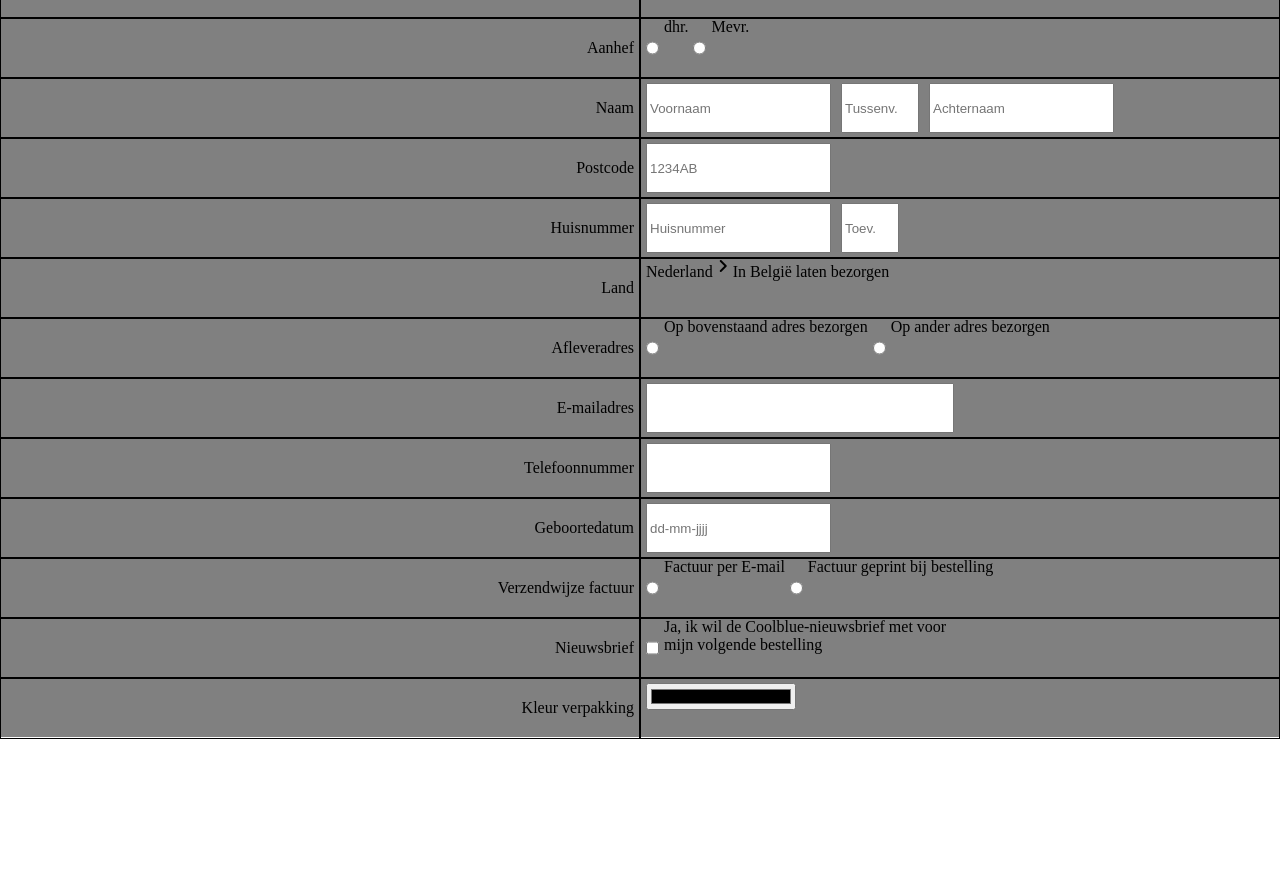
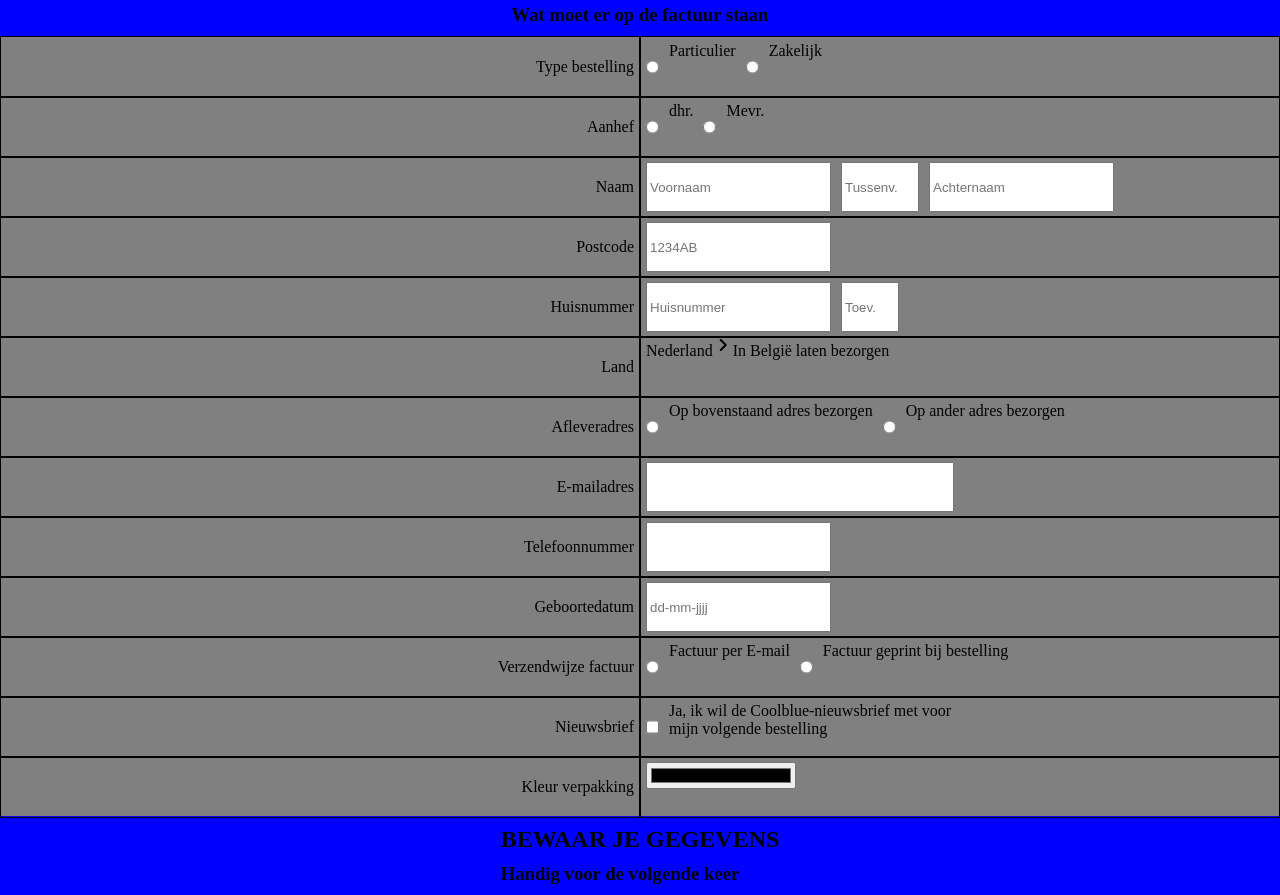
Before and after one commit to GarryCan76/module_2, a plain HTML site: page week_3/workshop_2/index.html in a window 1280 px wide. Shown: the part 95-990 px from the top of the page. Before the commit the page ends 834 px from the top, so only its background shows below. Drawn offline with Linux system fonts and the light colour scheme.

Commit message:
yes bows

```diff
--- a/week_3/workshop_2/index.html
+++ b/week_3/workshop_2/index.html
@@ -12,6 +12,12 @@
 </header>
 <div id="container">
     <form method="get">
+        <div class="content_text">
+            <div>
+                <h2>JE GEGEVENS</h2>
+                <h3>Wat moet er op de factuur staan</h3>
+            </div>
+        </div>
         <div class="row">
             <div class="left">
                 <p>Type bestelling</p>
@@ -134,6 +140,13 @@
                 <input style="width: 150px" type="color">
             </div>
         </div>
+        <div class="content_text">
+            <div>
+                <h2>BEWAAR JE GEGEVENS</h2>
+                <h3>Handig voor de volgende keer</h3>
+            </div>
+        </div>
+
     </form>
 </div>
 </body>
--- a/week_3/workshop_2/styles.css
+++ b/week_3/workshop_2/styles.css
@@ -52,3 +52,18 @@ p{
 input{
     margin: 5px;
 }
+.content_text{
+    display: flex;
+    align-items: center;
+    flex-direction: column;
+    background-color: blue;
+}
+h2{
+    margin: 10px;
+}
+h3{
+    margin: 10px;
+}
+label{
+    margin: 5px;
+}
```
